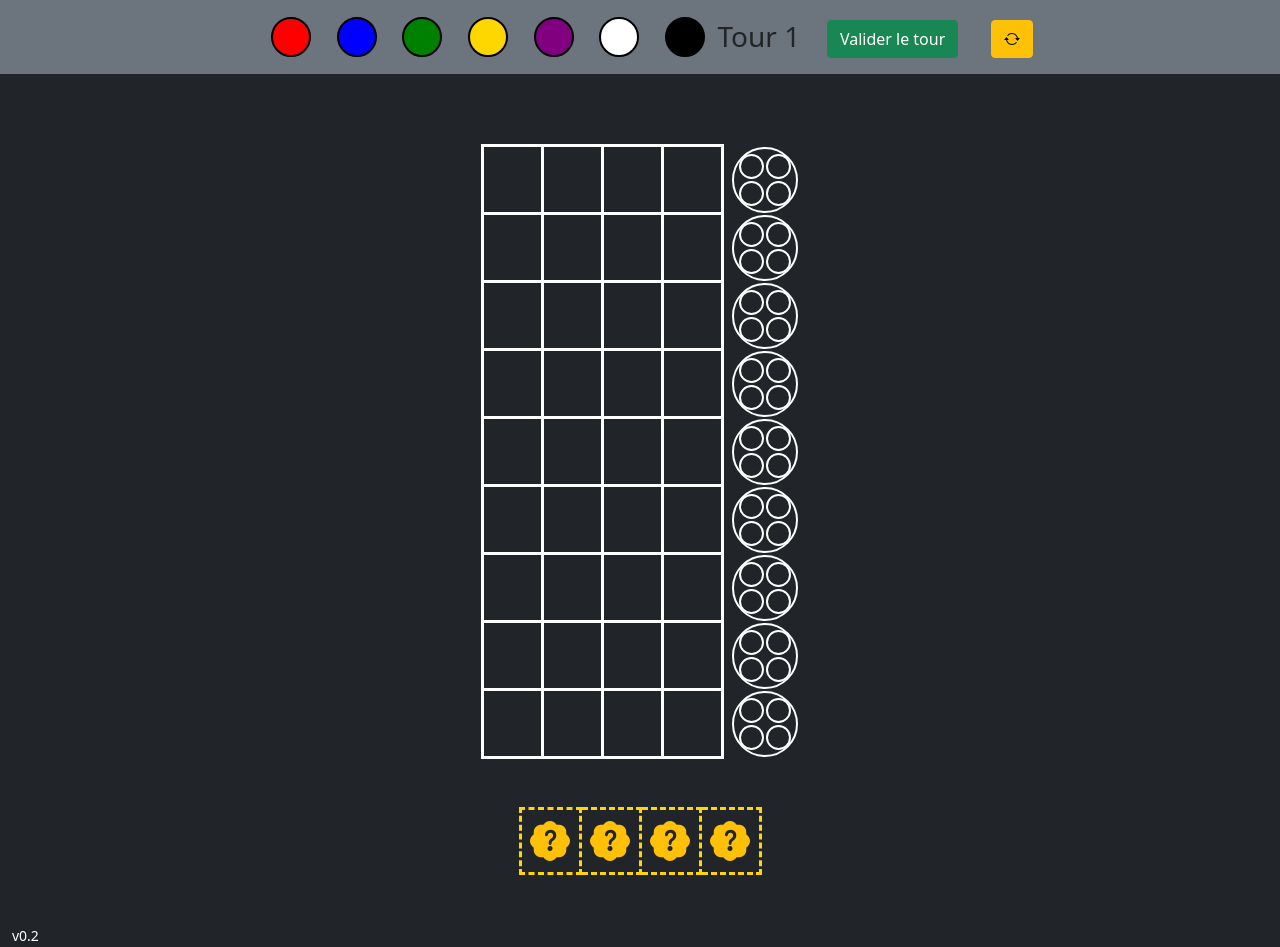
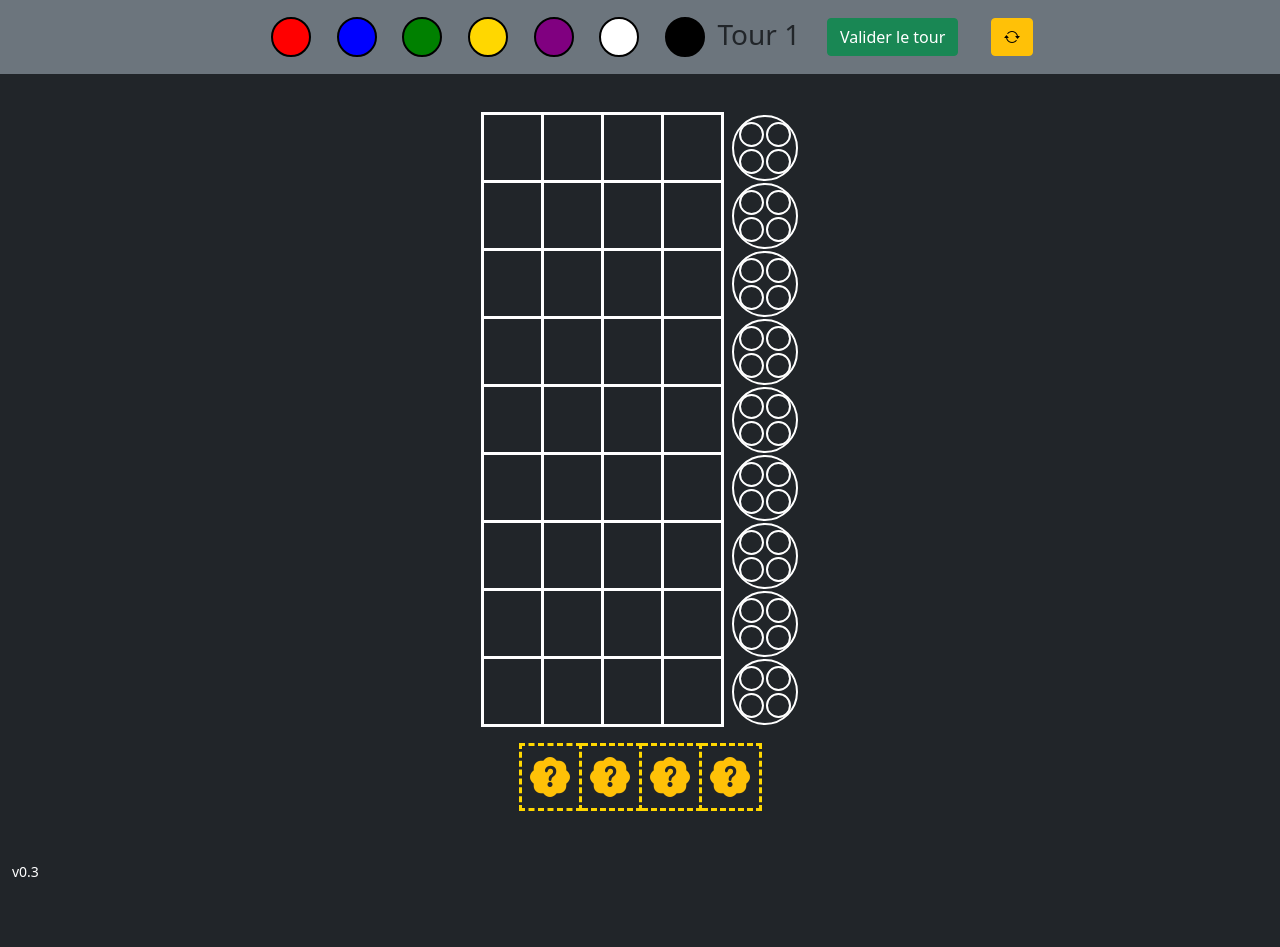
Before and after one commit to MaximePag/mastermind, a plain HTML site: page index.html in a window 1280 px wide. After the commit the page ends 883 px from the top, so only its background shows below. Drawn offline with nearby package versions, Linux system fonts and the light colour scheme.

Commit message:
v0.3 - Divers corrections

```diff
--- a/assets/css/style.css
+++ b/assets/css/style.css
@@ -87,8 +87,11 @@
 .black{
     background-color: black;
 }
+nav{
+    max-height: 13vh;
+}
 section{
-    margin-top: 18vh;
+    margin-top: 14vh;
 }
 #resultRow td{
     border: 3px gold dashed;
--- a/assets/js/script.js
+++ b/assets/js/script.js
@@ -38,10 +38,9 @@ table.addEventListener('click', function (event) {
         }
     }
     if (event.target.classList.contains('color')) {
-        if (cellResults[0 + 4 * turn].children[0] == undefined && cellResults[1 + 4 * turn].children[0] == undefined
-            && cellResults[2 + 4 * turn].children[0] == undefined && cellResults[3 + 4 * turn].children[0] == undefined) {
-            let targetColor = event.target;
+        if (event.target.parentElement.parentElement.children[4].children[0].children[0].children[0].children[0].classList.length == 1) {
             if (colorChoosen != null) {
+                let targetColor = event.target;
                 targetColor.classList.remove(targetColor.classList.item(2));
                 targetColor.classList.add(colorChoosen);
             }
--- a/index.html
+++ b/index.html
@@ -19,7 +19,7 @@
         <div class="color purple"></div>
         <div class="color white"></div>
         <div class="color black"></div>
-        <div class="row mt-2">
+        <div class="row mt-1">
             <div class="col-4">
                 <h3 id="turn">Tour 1</h3>
             </div>
@@ -270,7 +270,7 @@
                         </td>
                     </tr>
                 </table>
-                <table class="mx-auto mt-5">
+                <table class="mx-auto mt-3">
                     <tr id="resultRow">
                         <td class="cell">
                             <div class="mx-auto text-center"><i class="bi bi-patch-question-fill text-warning fs-1"></i></div>
@@ -288,7 +288,7 @@
                 </table>
             </div>
         </div>
-        <small class="text-white">v0.2</small>
+        <small class="text-white">v0.3</small>
     </section>
     <script src="https://cdn.jsdelivr.net/npm/bootstrap@5.0.0-beta2/dist/js/bootstrap.bundle.min.js" integrity="sha384-b5kHyXgcpbZJO/tY9Ul7kGkf1S0CWuKcCD38l8YkeH8z8QjE0GmW1gYU5S9FOnJ0" crossorigin="anonymous"></script>
     <script src="assets/js/script.js"></script>
```
